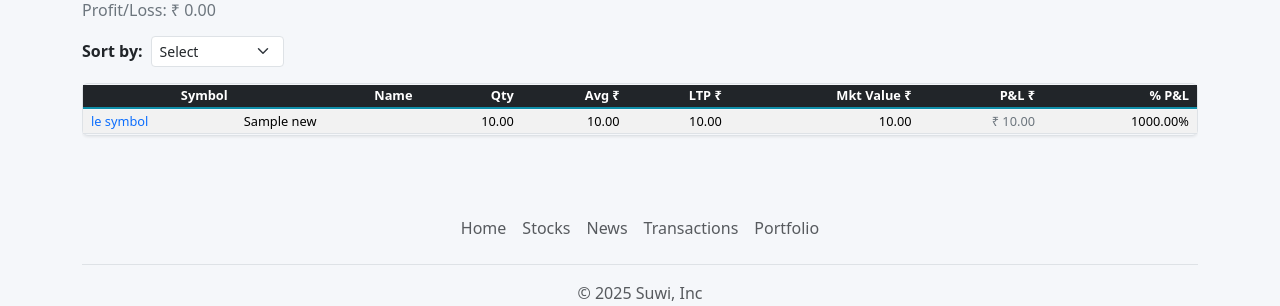
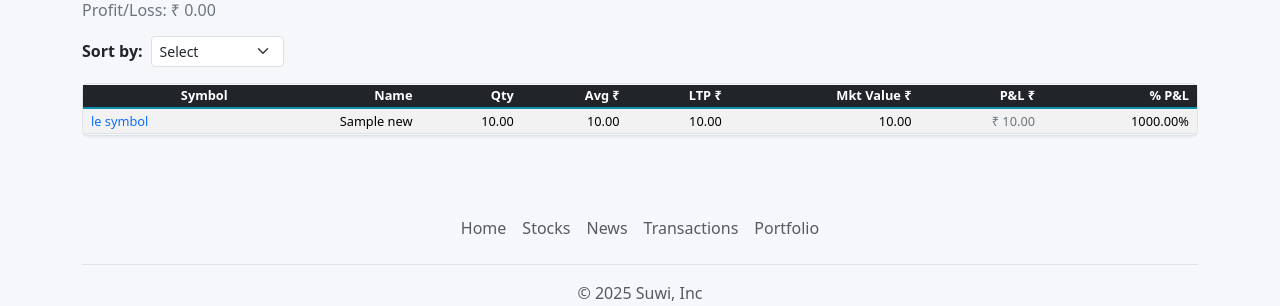
Before and after one commit to Ruddy3702/Paper-Trading-Project---Suwi, a Flask app: template templates/portfolio.html in a window 1280 px wide. Shown: the part 226-532 px from the top of the page. Run offline with Flask 3, Linux system fonts and the light colour scheme; the template is opened without the code that fills it: most values are stand-ins (such as "Sample title", 1, 10 or a date in 2020); parts of the project's set-up code (start-up, migrations or seed data) failed here and were passed over; some libraries are stand-ins or nearby versions.

Commit message:
Fixed indent issue in portfolio

```diff
--- a/templates/portfolio.html
+++ b/templates/portfolio.html
@@ -64,7 +64,7 @@
             </a>
           </td>
 
-          <td class="d-none d-md-table-cell">
+          <td class="text-end d-none d-md-table-cell">
             {{ row['name'] }}
           </td>
 
```
